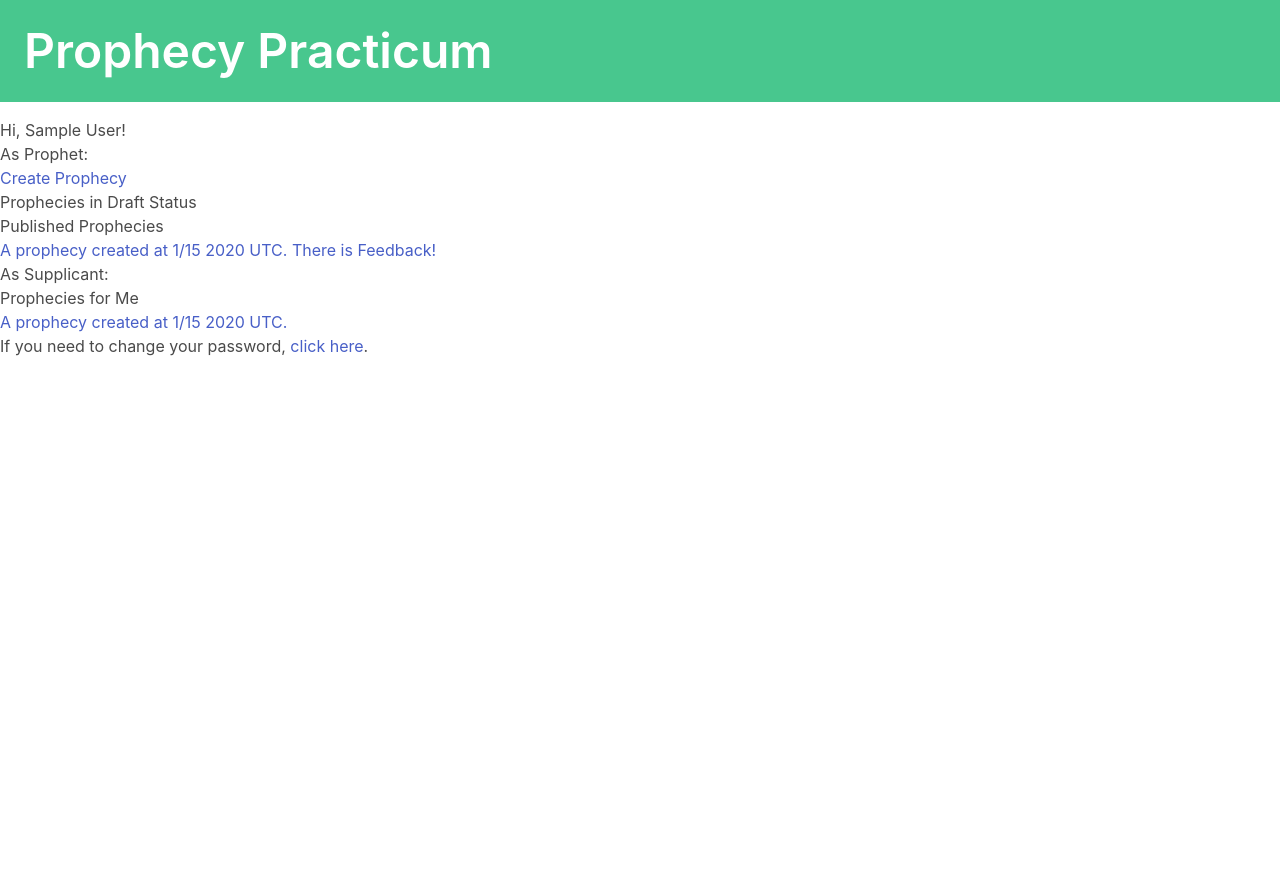
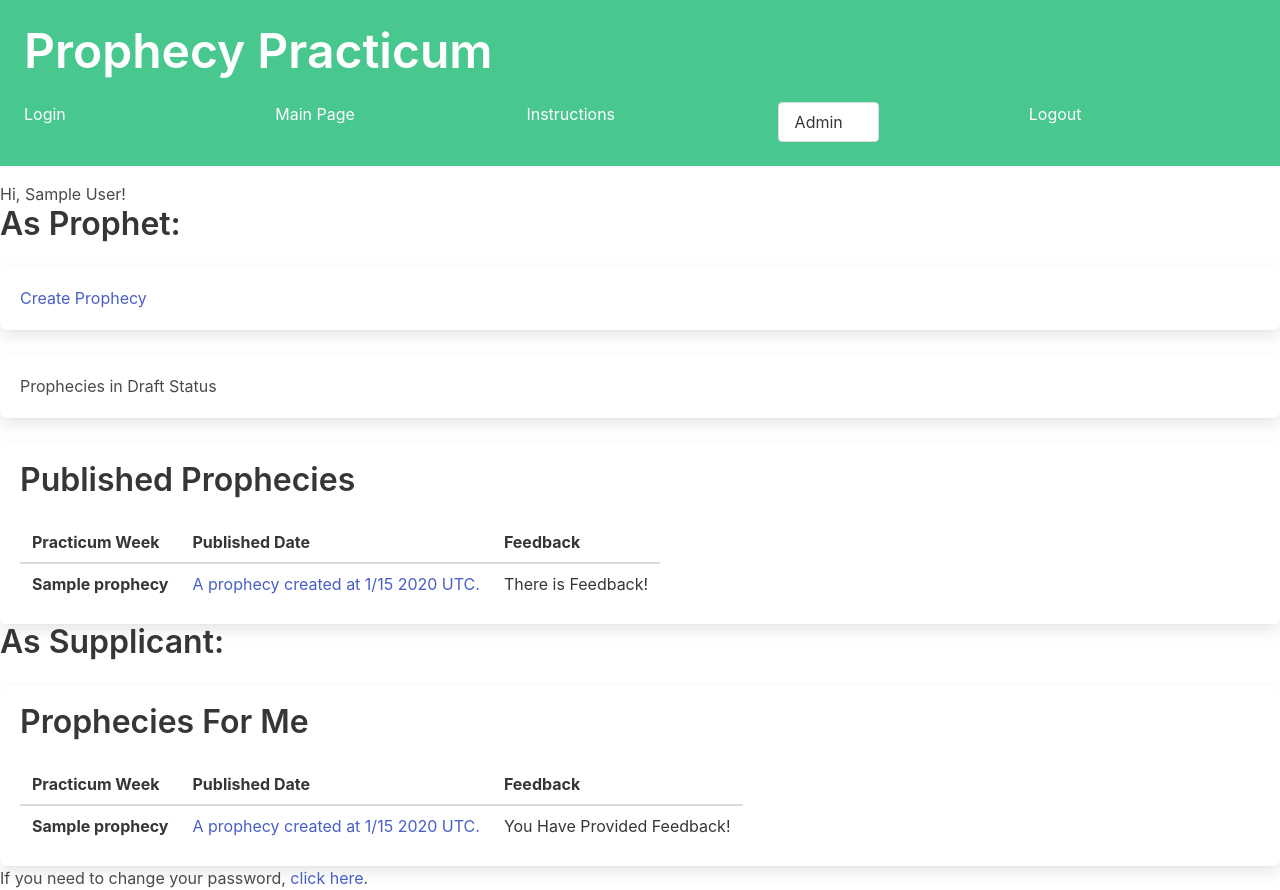
Before and after one commit to djotaku/prophecypracticum_django, a Django app: page /practicum/ in a window 1280 px wide. Before the commit the page ends 356 px from the top, so only its background shows below. Run offline with Django 3.2, Linux system fonts and the light colour scheme; a user stored in the database is signed in; tables that the repository leaves empty hold one stand-in row (values such as "Sample post").

Commit message:
Some CSS beautification

```diff
--- a/prophecypracticum/practicumweb/templates/practicum/base.html
+++ b/prophecypracticum/practicumweb/templates/practicum/base.html
@@ -10,7 +10,47 @@
 <section class="hero is-small is-success mb-4">
     <div class="hero-body">
         <h1 class="title is-1">Prophecy Practicum</h1>
-    </div>
+        <div class="columns">
+            <div class="column">
+                Login
+            </div>
+            <div class="column">
+                <a href="{% url 'practicumweb:home' %}">Main Page</a>
+            </div>
+            <div class="column">
+                Instructions
+            </div>
+            <div class="column">
+                <div class="dropdown is-hoverable">
+                    <div class="dropdown-trigger">
+                        <button class="button" aria-haspopup="true" aria-controls="dropdown-menu">
+                            <span>Admin</span>
+                            <span class="icon is-small">
+        <i class="fas fa-angle-down" aria-hidden="true"></i>
+      </span>
+                        </button>
+                    </div>
+                    <div class="dropdown-menu" id="dropdown-menu" role="menu">
+                        <div class="dropdown-content">
+                            <a href="#" class="dropdown-item">
+                                Admin Page
+                            </a>
+                            <a href="#" class="dropdown-item">
+                                Randomize
+                            </a>
+                            <a href="#" class="dropdown-item">
+                                Check Practicum Status
+                            </a>
+                        </div>
+                    </div>
+                </div>
+            </div>
+                <div class="column">
+                    Logout
+                </div>
+            </div>
+        </div>
+
 </section>
 <main>
     {% block content %}
--- a/prophecypracticum/practicumweb/templates/practicum/home.html
+++ b/prophecypracticum/practicumweb/templates/practicum/home.html
@@ -1,43 +1,90 @@
 {% extends 'practicum/base.html' %}
 
-{% block title %} My Main Screen {% endblock %}
+{% block title %} Prophecy Central {% endblock %}
 
 {% block content %}
     {% if user.is_authenticated %}
-Hi, {{user.first_name}} {{user.last_name}}!
 
-<h1>As Prophet:</h1>
+        <p>Hi, {{ user.first_name }} {{ user.last_name }}!</p>
+        <section>
+            <h1 class="title">As Prophet:</h1>
+            <div class="box">
                 <p><a href="{% url 'practicumweb:newprophecy' %}">Create Prophecy</a></p>
-
+            </div>
+            <div class="box">
                 <p>Prophecies in Draft Status</p>
                 <ul>
                     {% for draft_prophecy in draft_prophecies %}
-    <li><a href="{{draft_prophecy.get_absolute_url}}">{{ draft_prophecy }}</a></li>
+                        <li><a href="{{ draft_prophecy.get_absolute_url }}">{{ draft_prophecy }}</a></li>
                     {% endfor %}
                 </ul>
+            </div>
 
-<p>Published Prophecies</p>
-<ul>
+            <div class="box">
+                <h2 class="title">Published Prophecies</h2>
+                <table class="table is-hoverable">
+                    <thead>
+                    <tr>
+                        <th>Practicum Week</th>
+                        <th>Published Date</th>
+                        <th>Feedback</th>
+                    </tr>
+                    </thead>
+                    <tbody>
                     {% for published_prophecy in published_prophecies %}
-        {%  if published_prophecy in feedback_list %}
-            <li><a href="{{published_prophecy.get_absolute_url}}"> {{ published_prophecy }} There is Feedback!</a></li>
+                        <tr>
+                            <th>{{ published_prophecy.week_name }}</th>
+                            {% if published_prophecy in feedback_list %}
+                                <td><a href="{{ published_prophecy.get_absolute_url }}"> {{ published_prophecy }}</a>
+                                </td>
+                                <td>There is Feedback!</td>
                             {% else %}
-            <li><a href="{{published_prophecy.get_absolute_url}}"> {{ published_prophecy }}</a></li>
-        {%  endif %}
+                                <td><a href="{{ published_prophecy.get_absolute_url }}"> {{ published_prophecy }}</a>
+                                </td>
+                                <td></td>
+                            {% endif %}
+                        </tr>
                     {% endfor %}
-</ul>
-<h2>As Supplicant:</h2>
-<p>Prophecies for Me</p>
-<ul>
+                    </tbody>
+                </table>
+            </div>
+        </section>
+        <section>
+            <h1 class="title">As Supplicant:</h1>
+            <div class="box">
+                <h2 class="title">Prophecies For Me</h2>
+                <table class="table is-hoverable">
+                    <thead>
+                    <tr>
+                        <th>Practicum Week</th>
+                        <th>Published Date</th>
+                        <th>Feedback</th>
+                    </tr>
+                    </thead>
+                    <tbody>
                     {% for prophecy_for_me in prophecies_for_me %}
-    <li><a href="{{prophecy_for_me.get_absolute_url}}">{{ prophecy_for_me }}</a></li>
+                        <tr>
+                            <th>{{ prophecy_for_me.week_name }}</th>
+                            {% if prophecy_for_me in feedback_list %}
+                                <td><a href="{{ prophecy_for_me.get_absolute_url }}"> {{ prophecy_for_me }}</a>
+                                </td>
+                                <td>You Have Provided Feedback!</td>
+                            {% else %}
+                                <td><a href="{{ published_prophecy.get_absolute_url }}"> {{ published_prophecy }}</a>
+                                </td>
+                                <td></td>
+                            {% endif %}
+                        </tr>
                     {% endfor %}
-</ul>
-
+                    </tbody>
+                </table>
+            </div>
+        </section>
     {% else %}
         <p>You are not logged in</p>
         <a href="{% url 'login' %}">Log In</a>
     {% endif %}
-
+    <section>
     If you need to change your password, <a href="{% url 'password_change' %}">click here</a>.
 {% endblock %}
+</section>
```
Lines whose indentation alone changed are shown as unchanged.
